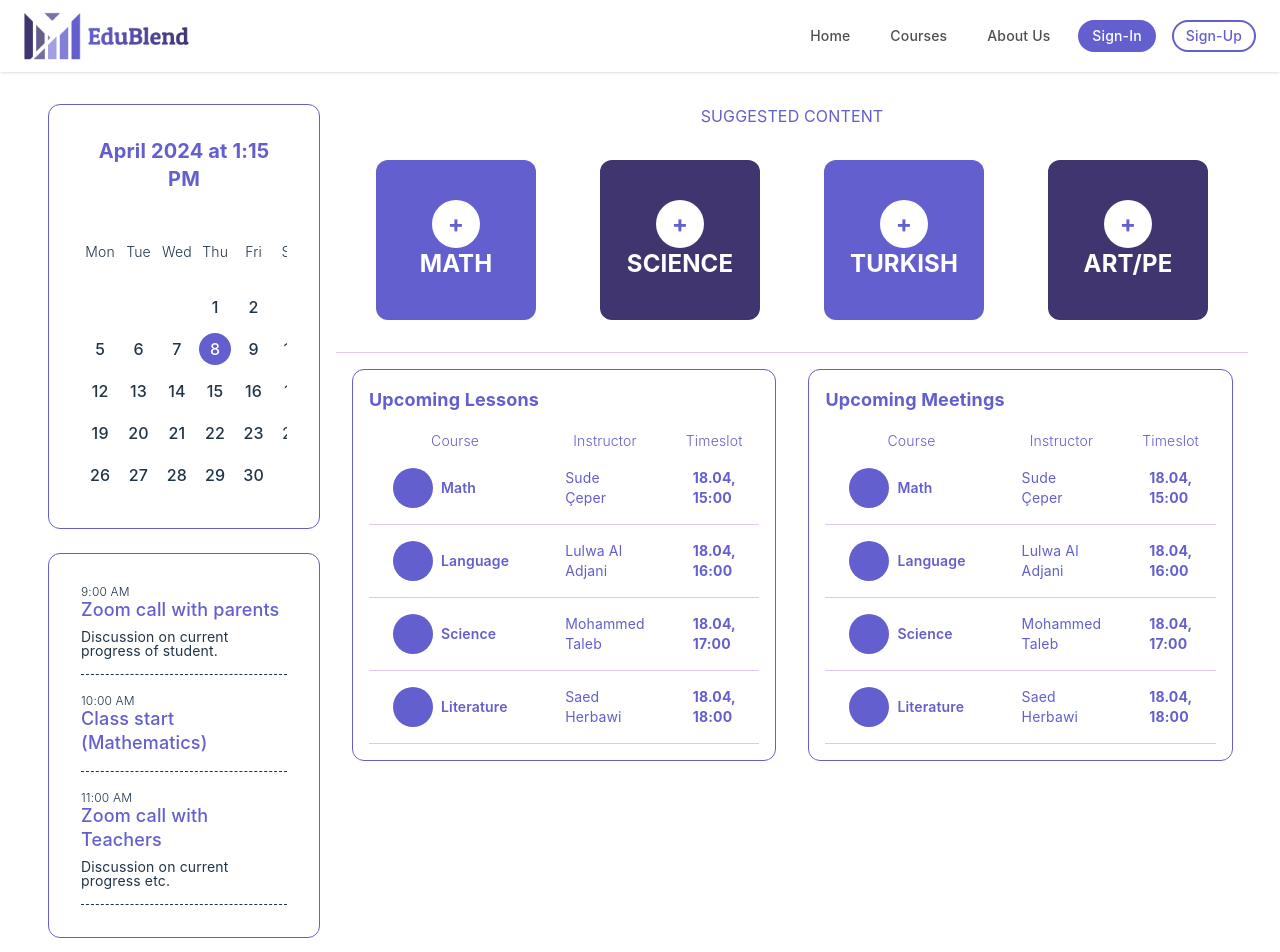
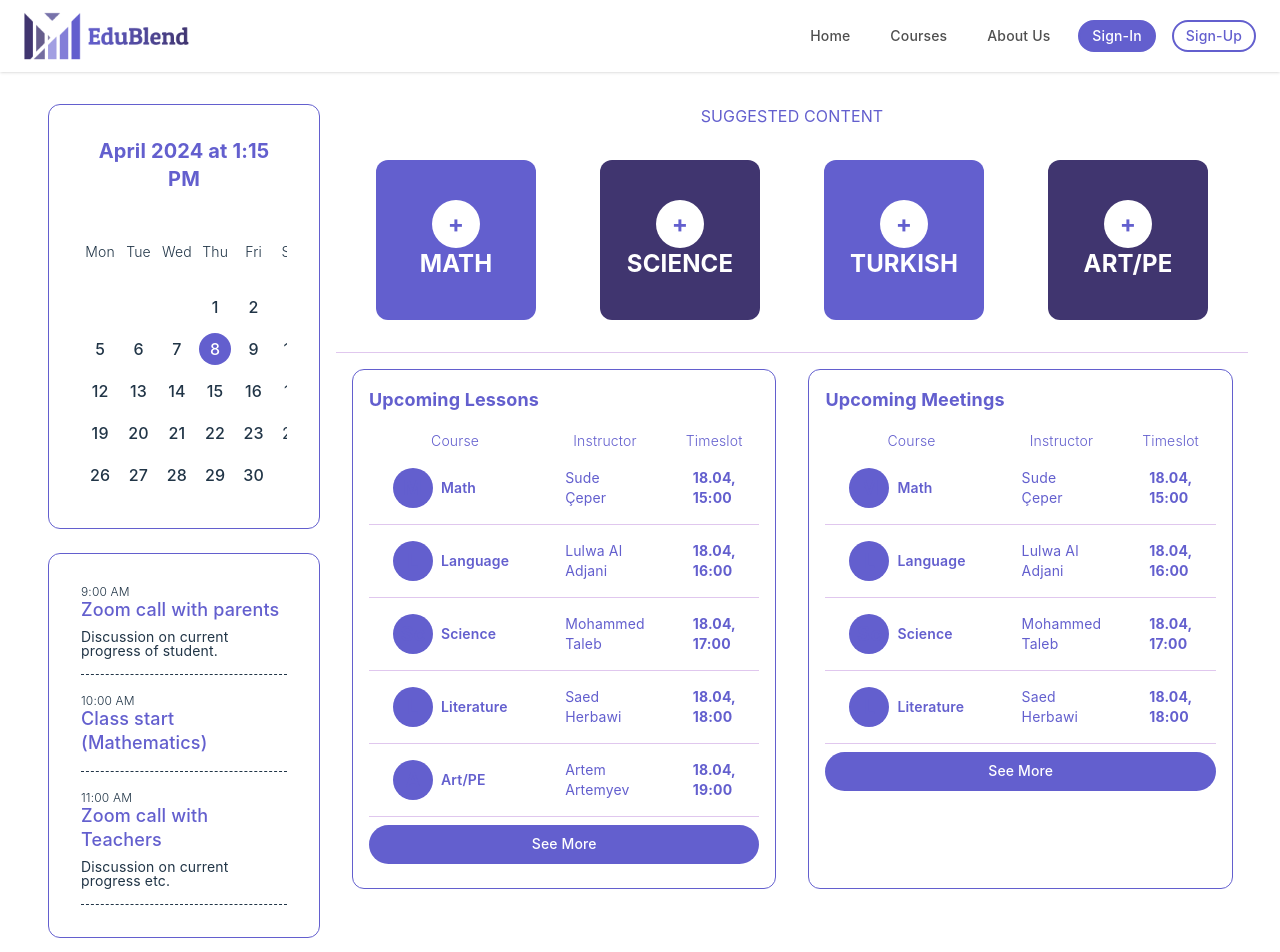
Before and after one commit to Arteely/EduBlend, a React (Vite) app: page /student-view in a window 1280 px wide. Shown: the top 952 px of the page. Built offline with nearby package versions, Linux system fonts and the light colour scheme.

Commit message:
finished StudentPage

```diff
--- a/src/pages/StudentPage.jsx
+++ b/src/pages/StudentPage.jsx
@@ -108,8 +108,22 @@ export default function StudentPage() {
                   <td class="px-6 py-4">Saed Herbawi</td>
                   <td class="px-6 py-4 font-bold">18.04, 18:00</td>
                 </tr>
+                <tr class="border-b border-light-purple text-sm text-purple hover:bg-light-purple">
+                  <th
+                    scope="row"
+                    class="flex items-center px-6 py-4 whitespace-nowrap dark:text-white"
+                  >
+                    <h2 class="w-10 h-10 text-xl rounded-full bg-purple flex items-center justify-center">
+                      A
+                    </h2>
+                    <div class="p-2 text-purple font-semibold">Art/PE</div>
+                  </th>
+                  <td class="px-6 py-4">Artem Artemyev</td>
+                  <td class="px-6 py-4 font-bold">18.04, 19:00</td>
+                </tr>
               </tbody>
             </table>
+            <button className="my-2 bg-purple text-sm text-white rounded-full">See More</button>
           </div>
           <div className="flex flex-1 flex-col m-4 p-4 rounded-xl border border-purple">
             <h2 className="text-purple text-lg font-bold mb-4">
@@ -184,6 +198,7 @@ export default function StudentPage() {
                 </tr>
               </tbody>
             </table>
+            <button className="my-2 bg-purple text-sm text-white rounded-full">See More</button>
           </div>
         </div>
       </div>
```
